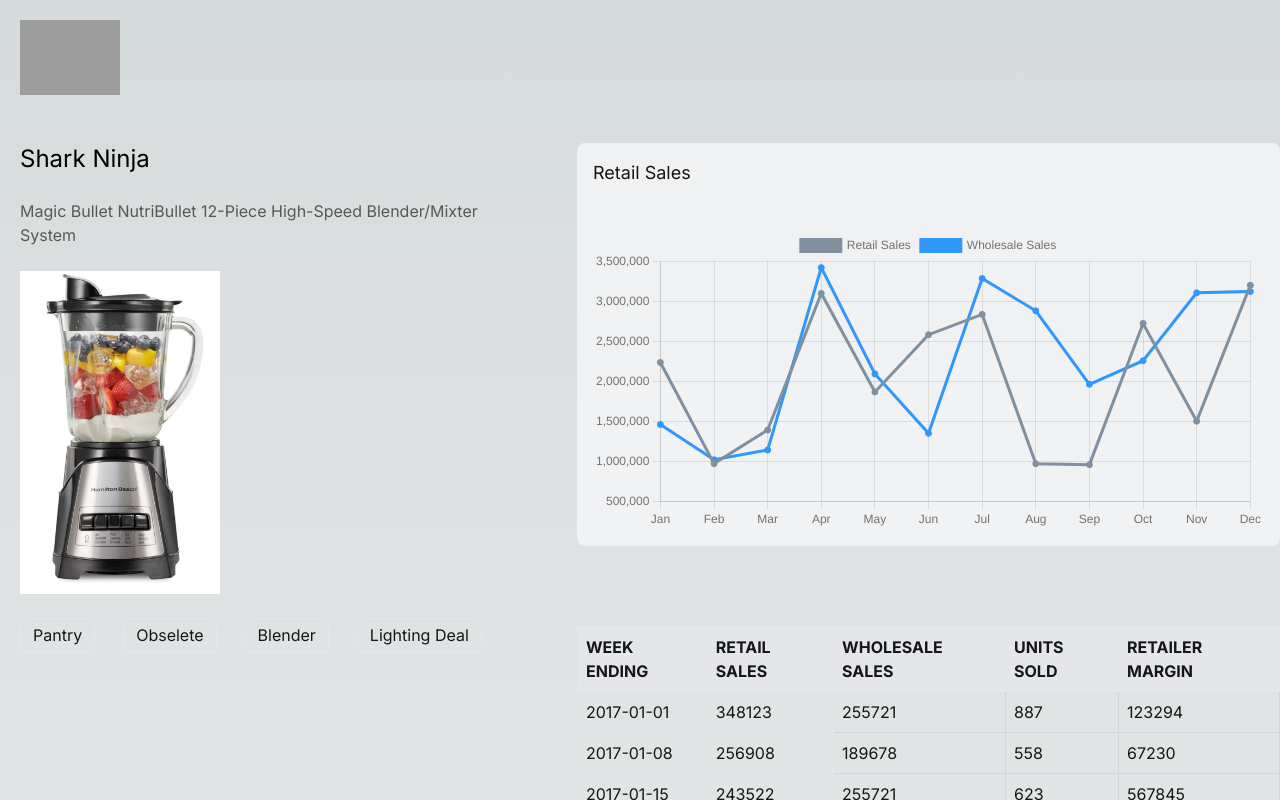
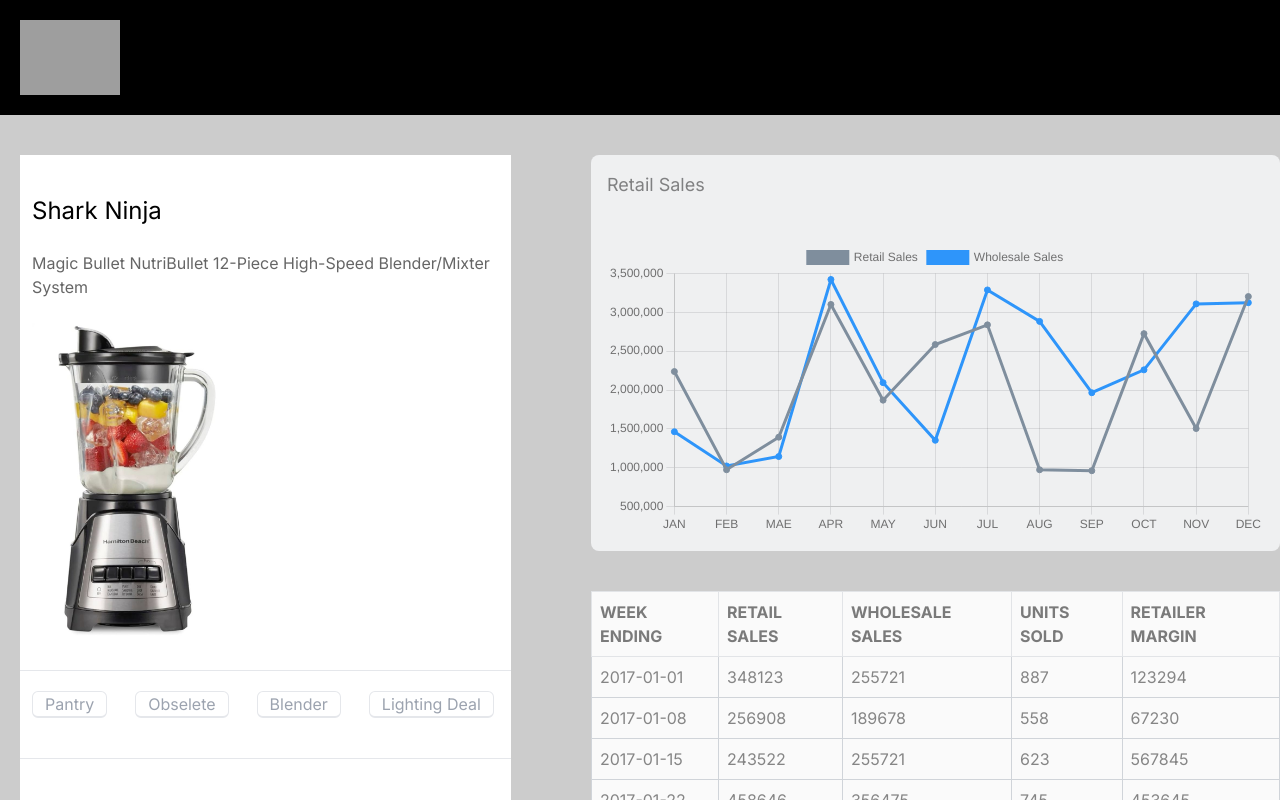
Before and after one commit to Mayst0731/homeshowing, a Next.js app: page / in a window 1280 px wide. Shown: the top 800 px of the page. Built offline with nearby package versions, Linux system fonts and the light colour scheme; grey boxes are pictures that could not be loaded.

Commit message:
Changing positions and styles

```diff
--- a/app/components/SalesChart.tsx
+++ b/app/components/SalesChart.tsx
@@ -24,7 +24,7 @@
   }, {} as Record<number, { retailSales: number; wholesaleSales: number }>);
 };
 
-const monthNames = ["Jan", "Feb", "Mar", "Apr", "May", "Jun", "Jul", "Aug", "Sep", "Oct", "Nov", "Dec"];
+const monthNames = ["JAN", "FEB", "MAE", "APR", "MAY", "JUN", "JUL", "AUG", "SEP", "OCT", "NOV", "DEC"];
 
 const SalesChart = ({sales}) => {
 
@@ -68,7 +68,7 @@
 
   return (
     <div className="p-4 bg-gray-100 rounded-lg">
-      <h2 className="text-lg mb-2">Retail Sales</h2>
+      <h2 className="text-lg mb-2 text-black opacity-50">Retail Sales</h2>
       <Line data={data} options={options}/>
     </div>
   );
--- a/app/components/SalesTable.tsx
+++ b/app/components/SalesTable.tsx
@@ -9,22 +9,22 @@
 
 const SalesTable = ({headers, salesData}) => {
 
-    return (<table className="w-full border-collapse border border-white-300 mb-4">
+    return (<table className="w-full border-collapse border border-white-300 mb-4 bg-white">
         <thead>
-          <tr className="bg-gray-200">
+          <tr className="bg-white">
             {headers.map((header, index) => (
-              <th key={index} className="border border-white-300 p-2 text-left">{header}</th>
+              <th key={index} className="border border-grey-300 p-2 text-left text-black opacity-55 uppercase">{header}</th>
             ))}
           </tr>
         </thead>
           <tbody>
             {salesData.map((sale, index) => (
                 <tr key={index} className="border border-gray-300 p-2">
-                    <td className="p-2 border">{sale.weekEnding}</td>
-                    <td className="p-2 border">{sale.retailSales}</td>
-                    <td className="p-2 border border-gray-300">{sale.wholesaleSales}</td>
-                    <td className="p-2 border border-gray-300">{sale.unitsSold}</td>
-                    <td className="p-2 border border-gray-300">{sale.retailerMargin}</td>
+                    <td className="p-2 border border-gray-300 text-black opacity-50">{sale.weekEnding}</td>
+                    <td className="p-2 border border-gray-300 text-black opacity-50">{sale.retailSales}</td>
+                    <td className="p-2 border border-gray-300 text-black opacity-50">{sale.wholesaleSales}</td>
+                    <td className="p-2 border border-gray-300 text-black opacity-50">{sale.unitsSold}</td>
+                    <td className="p-2 border border-gray-300 text-black opacity-50">{sale.retailerMargin}</td>
                 </tr>
             ))}
         </tbody>
--- a/app/page.tsx
+++ b/app/page.tsx
@@ -18,9 +18,9 @@
   const blenderChoices = ["Pantry", "Obselete", "Blender", "Lighting Deal"];
 
   return (
-    <main className="flex flex-col justify-between pt-5 pl-5">
+    <main className="flex flex-col justify-between bg-white">
      {/* Header */}
-      <section className="flex items-start justify-start pb-12">
+      <section className="flex items-start justify-start pl-5 pt-5 pb-5 bg-black">
         <Image
             src={logo}
             width={100}
@@ -30,12 +30,12 @@
       </section>
 
       {/* Body */}
-      <section className="flex justify-start gap-20">
+      <section className="flex justify-start gap-20 pl-5 bg-black bg-opacity-20">
         {/* Advertisement */}
-        <div>
-          <h1 className="text-3xl lg:text-2xl mb-6">Shark Ninja</h1>
-          <p className="mb-6 opacity-60">Magic Bullet NutriBullet 12-Piece High-Speed Blender/Mixter System</p>
-          <div className="mb-6">
+        <div className="pt-10 bg-white mt-10">
+          <h1 className="text-3xl lg:text-2xl mb-6 mx-3 text-black">Shark Ninja</h1>
+          <p className="mb-6 text-black opacity-60 mx-3">Magic Bullet NutriBullet 12-Piece High-Speed Blender/Mixter System</p>
+          <div className="mb-6 mx-3">
             <Image
             src={blender}
             width={200}
@@ -43,22 +43,24 @@
             alt="Advertisement"
             />
           </div>
-          <div className="flex justify-start gap-7">
+          <hr className="h-px my-5 bg-gray-200 border-0 dark:bg-gray-400"></hr>
+          <div className="flex justify-start gap-7 mx-3">
             {
               blenderChoices.map((choice) =>
-                <div key={choice} className="opacity-90 mb-10 border rounded-md border-b-2 px-3 py-1">
+                <div key={choice} className="opacity-100 mb-10 border rounded-md border-b-2 px-3 py-1s text-gray-400">
                     {choice}
                 </div>
               )
             }
           </div>
+          <hr className="h-px bg-gray-200 border-0 dark:bg-gray-400"></hr>
         </div>
 
       {/* Dashboard */}
-        <div className="flex-col gap-20 opacity-90">
+        <div className="flex-col opacity-90 mt-10">
 
           {/* Graph */}
-          <div className="mb-20">
+          <div className="mb-10">
             <SalesChart sales={salesData}/>
           </div>
 
```
